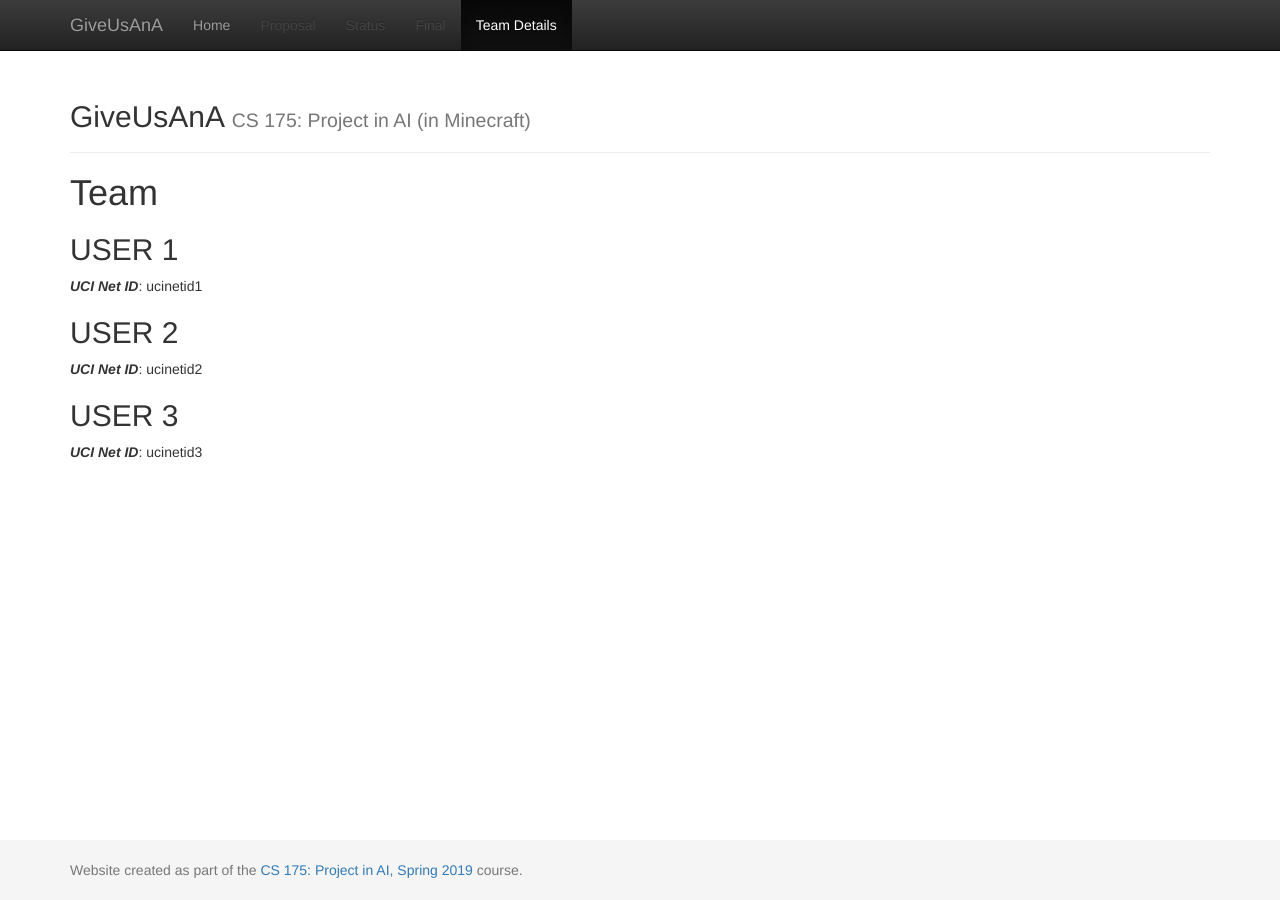
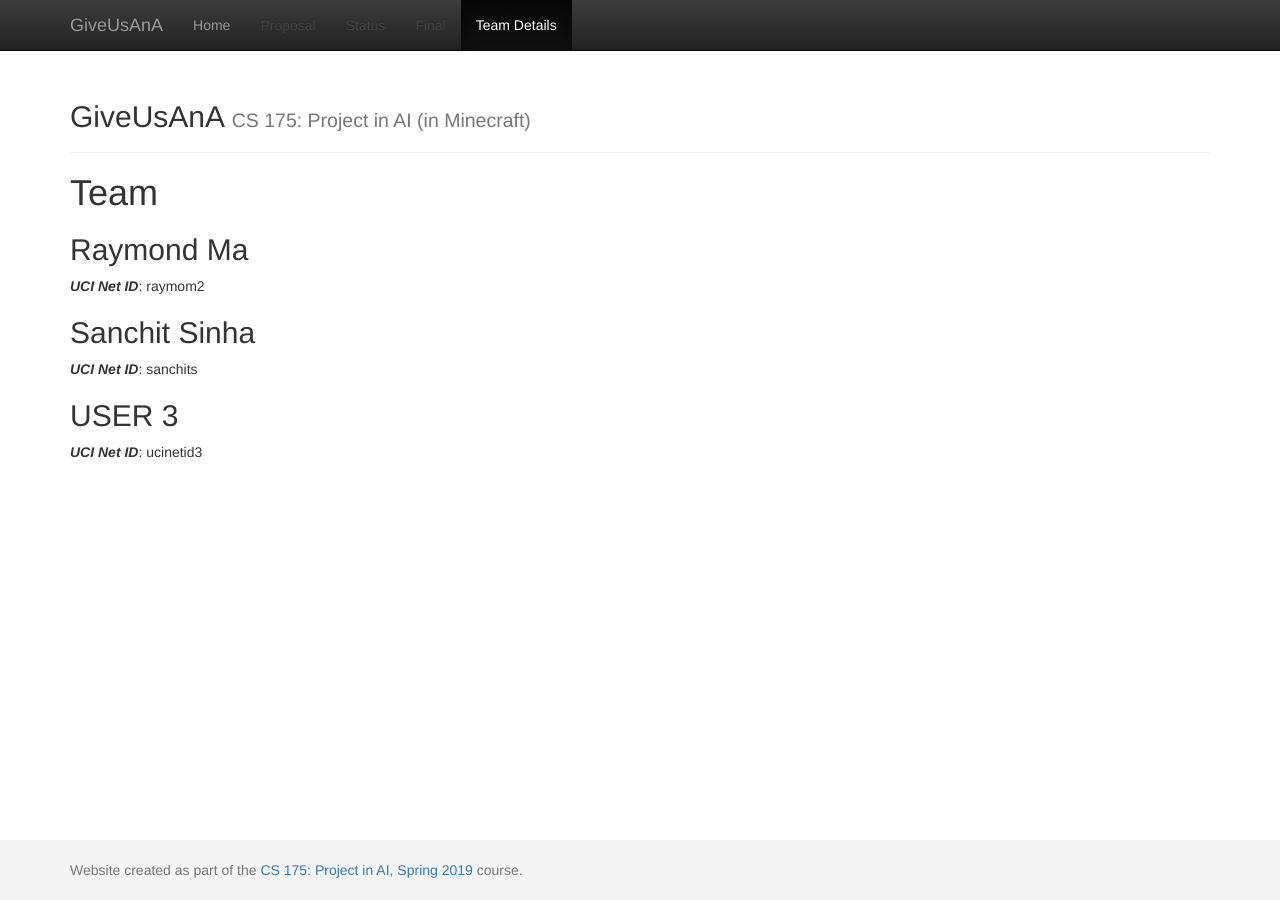
Before and after one commit to rama1997/GiveUsAnA, a Jekyll site: the page built from docs/team.md, in a window 1280 px wide. Built offline with Jekyll 4.4.1, drawn with Linux system fonts in a browser that asks for light colours.

Commit message:
Update team.md

```diff
--- a/docs/team.md
+++ b/docs/team.md
@@ -6,11 +6,11 @@ title:  Team
 # {{ page.title }}
 
 
-## USER 1
-***UCI Net ID***: ucinetid1
+## Raymond Ma
+***UCI Net ID***: raymom2
 
-## USER 2
-***UCI Net ID***: ucinetid2
+## Sanchit Sinha
+***UCI Net ID***: sanchits
 
 ## USER 3
 ***UCI Net ID***: ucinetid3
```
